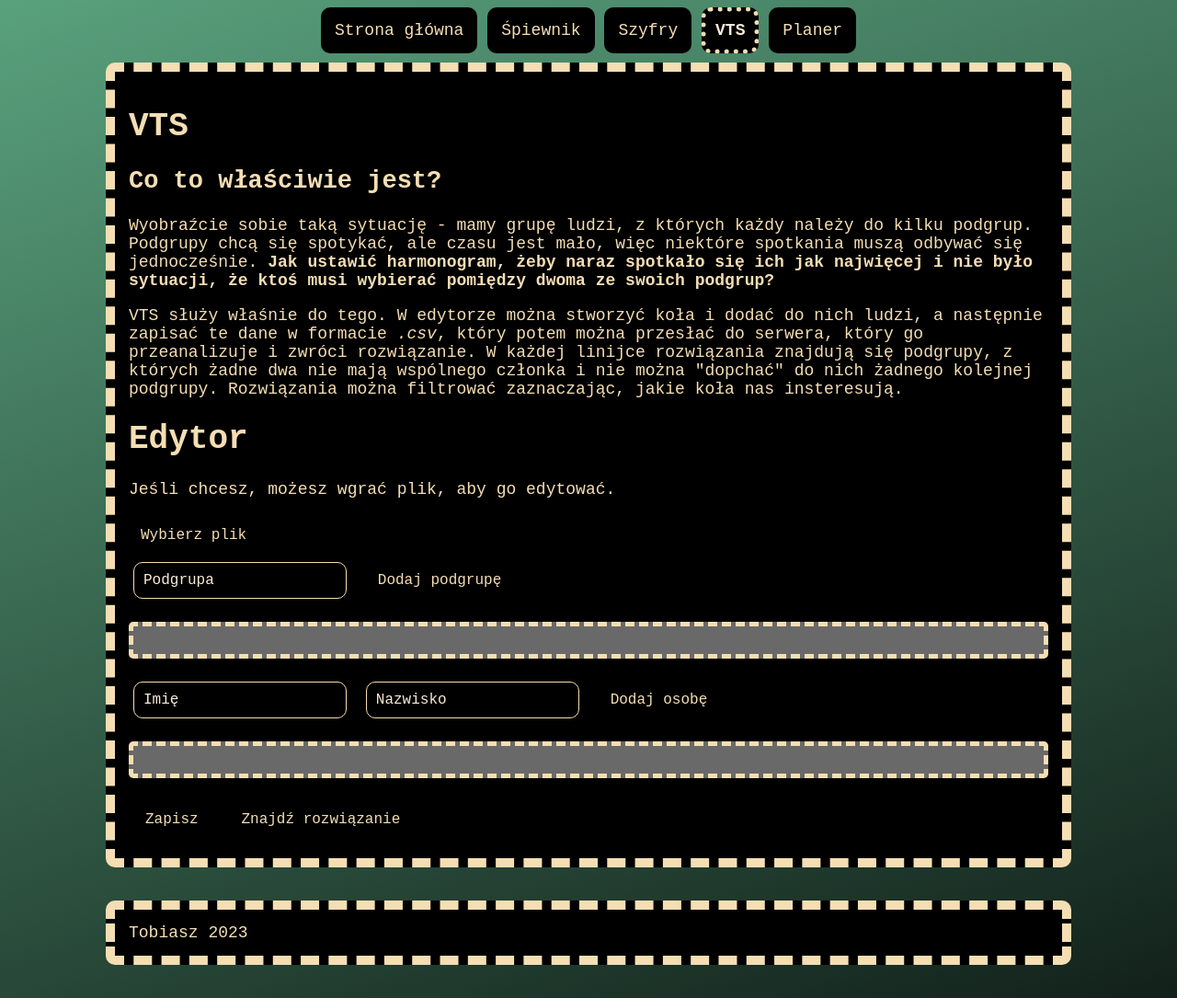
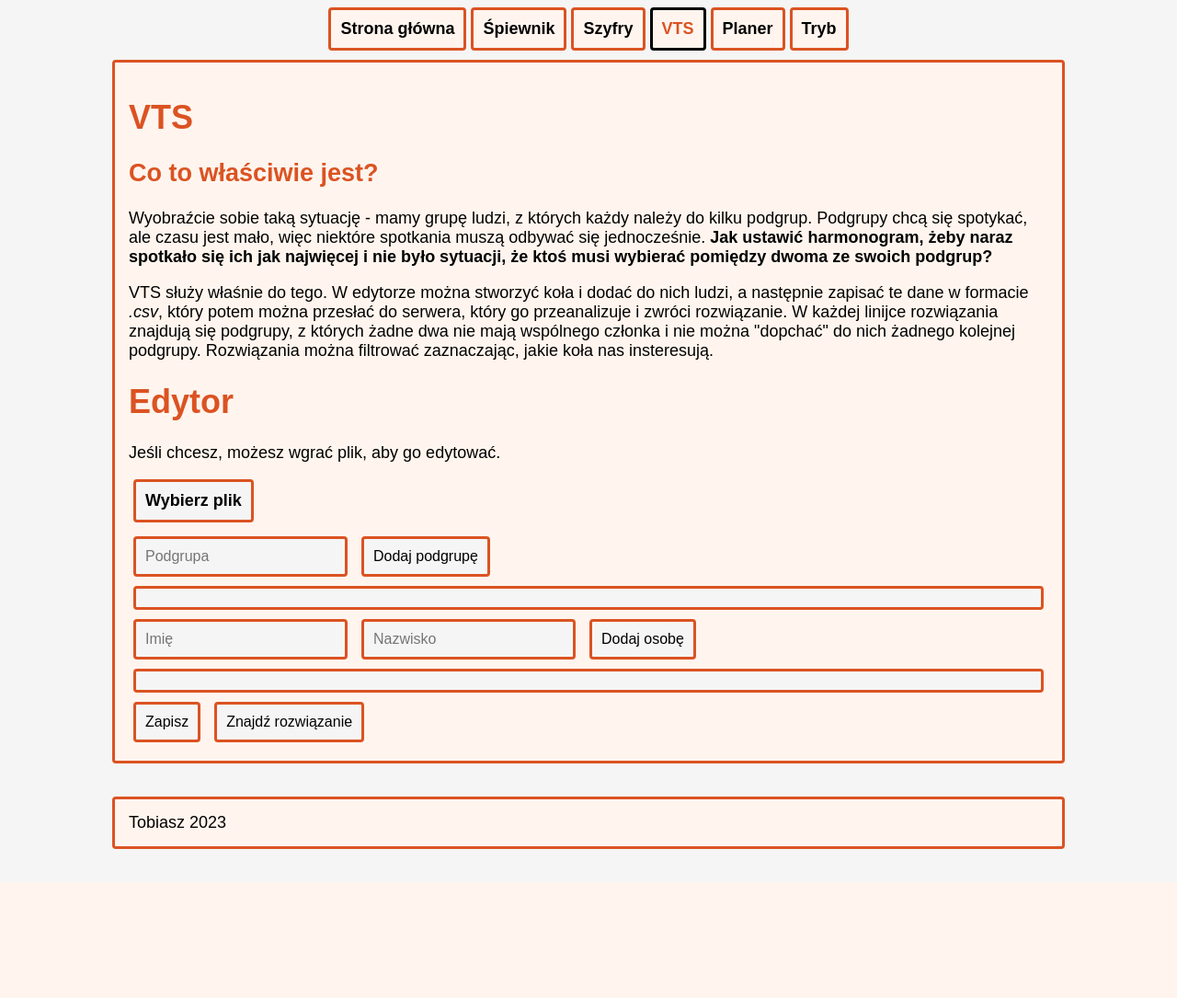
Before and after one commit to UgaBuga1655/strona, a Flask app: page /vts/ in a window 1280 px wide. Shown: the whole page at 92% size. After the commit the page ends 923 px from the top, so only its background shows below. Run offline with Flask 3, Linux system fonts and the light colour scheme.

Commit message:
whats going on

```diff
--- a/app.py
+++ b/app.py
@@ -1,4 +1,4 @@
-from flask import Flask, render_template
+from flask import Flask, render_template, session, redirect, request
 from config import Config, db
 
 app = Flask(__name__)
@@ -28,6 +28,14 @@ app.register_blueprint(monte_planer, url_prefix='/vdp')
 from blueprints.gabaguessr.routes import gabaguessr
 app.register_blueprint(gabaguessr, url_prefix='/gabaguessr')
 
+@app.get('/toggle_theme')
+def toggle_theme():
+    current_theme = session.get('theme')
+    session['theme'] ='dark' if current_theme == 'light' else 'light'
+    print(session.get('theme'))
+
+    return redirect(request.args.get('current_page'))
+
 if __name__ == "__main__":
     with app.app_context():
         db.create_all()
--- a/blueprints/monte_planer/templates/monte_planer.html
+++ b/blueprints/monte_planer/templates/monte_planer.html
@@ -24,7 +24,7 @@
 <p>Napisałem go w pythonie, korzystając z biblioteki PyQt5, więc powinien działać na każdym systemie operacyjnym. Kod źródłowy można znaleść <a href="https://github.com/TobiaszAGH/monte_planer/">tutaj</a>. Dla mniej technicznych osób przygotowałem pakiet <a href="{{ url_for('.static', filename='monte-planer.deb') }}">.deb</a>, który można zainstalować na Debianie i jego pochodnych, np. Ubuntu. Jeśli chcesz przetestować i potrzebujesz pomocy - <a href="mailto:tobiasz.salik@gmail.com">zachęcam do kontaktu!</a> :)</p>
 
 <p style="text-align: center; margin: 30px;">
-<a class="big-button" href="{{ url_for('.static', filename='monte-planer.deb') }}">Pobierz</a>
+<a class="button" href="{{ url_for('.static', filename='monte-planer.deb') }}">Pobierz</a>
 </p>
 <h2>Instrukcja obsługi</h2>
 <p>Najpierw zachęcam, żeby spróbować samodzielnie rozkmninić działanie programu. Zależy mi na tym, żeby był łatwy w obsłudze, więc jestem gotowy pozmieniać go, żeby był bardziej intuicyjny. Jeśli wydaje Ci się, że coś powinno działać w jakiś sposób, to spróbuj to zrobić. Jeśli się nie da, to zapisz to sobie i wyślij mi potem wszystko <a href="mailto:tobiasz.salik@gmail.com">mailem.</a> Powiem tylko, że najlepiej zacząć wypełniać dane zaczynająć od pierwszej zakładki z prawej strony (Pomieszczenia) i iść w lewo. Tak czy siak wrzucam instrukcję jako <a href="https://github.com/TobiaszAGH/monte_planer/">readme na githubie</a>, bo pewnie nie wszystkie funkcje są oczywiste.</p>
--- a/blueprints/szyfry/templates/szyfry.html
+++ b/blueprints/szyfry/templates/szyfry.html
@@ -2,7 +2,7 @@
 
 
 {% block css %}
-<link rel="stylesheet" href="{{ url_for('.static', filename='css/style.css') }}">
+<!-- <link rel="stylesheet" href="{{ url_for('.static', filename='css/style.css') }}"> -->
 {% endblock %}
 
 
--- a/blueprints/vts/static/css/vts.css
+++ b/blueprints/vts/static/css/vts.css
@@ -2,27 +2,26 @@ td {
     padding: 0px 10px;
 }
 button{
-    font-family: 'Courier New', Courier, monospace;
+    /* font-family: 'Courier New', Courier, monospace; */
     font-size: large;
     border-radius: 5px;
-    color: wheat;
-    background-color: dimgray;
+    background-color:  orange;
 }
 button:hover{
     filter: brightness(120%);
     cursor: pointer;
 }
 tr:nth-child(even) td{
-    background-color: dimgray;
+    background-color: orange;
 }
 #table tr:nth-child(odd) td, #table tr:nth-child(odd) button {
-    background-color: gray;
+    background-color: whitesmoke;
 }
 
 #answers tr button  {
     margin-bottom: 3px;
 }
-input[type=text] {
+/* input[type=text] {
     font-family: 'Courier New', Courier, monospace;
     font-size: medium;
     color: wheat;
@@ -35,10 +34,10 @@ input[type=text] {
     border-color: wheat;
     border-radius: 10px;
     transition: all 0.2s ease-in;
-}
+} */
 
 
-input[type=button], input[type=submit], label{
+/* input[type=button], input[type=submit], label{
     font-family: 'Courier New', Courier, monospace;
     font-size: medium;
     color: wheat;
@@ -51,21 +50,22 @@ input[type=button], input[type=submit], label{
     border-color: black;
     border-radius: 10px;
     transition: all 0.2s ease-in;
-}
+} */
 
-input[type=button]:hover, input[type=submit]:hover, label:hover {
+/* input[type=button]:hover, input[type=submit]:hover, label:hover {
     font-weight: bold;
     border-color: wheat;
     cursor: pointer;
     color: antiquewhite;
-}
-
+} */
+/*
 ::placeholder {
     font-family: 'Courier New', Courier, monospace;
-    color: antiquewhite;
+    color: antiquewhite; */
 
-}
+/* } */
 
 .inset {
     border-style: inset;
+    filter: brightness(120%);
 }
--- a/blueprints/vts/templates/vts.html
+++ b/blueprints/vts/templates/vts.html
@@ -27,8 +27,8 @@
 <p>Jeśli chcesz, możesz wgrać plik, aby go edytować.</p>
 
 
-<div>
-    <label for="file-form">
+<div style="padding-left: 5px;">
+    <label class='button' for="file-form">
         Wybierz plik
     </label>
     <input style="display: none;" type="file" id="file-form">
--- a/static/css/main.css
+++ b/static/css/main.css
@@ -1,17 +1,22 @@
+
 html {
     min-height: 100%;
     font-size: large;
-    font-family:'Courier New', Courier, monospace;
+    font-family:Arial;
 }
 
 body {
     height: 100%;
     /* background-color: rgb(18, 33, 26); */
-    background: linear-gradient(160deg,rgb(89, 161, 125) 0%, rgb(18, 33, 26)100%);
+    background-color: var(--main-bg-color);
+    color: var(--text-color)
+    /* background: linear-gradient(160deg,rgb(89, 161, 125) 0%, rgb(18, 33, 26)100%); */
     /* background: linear-gradient(160deg,rgba(37,0,186,1) 0%, rgba(9,9,121,1) 30%, rgba(2,0,36,1) 100%); */
 }
 
-
+    h1, h2, h3 {
+        color: var(--accent-color);
+}
 header.navbar{
     max-width: 950px;
     width: fit-content;
@@ -21,52 +26,82 @@ header.navbar{
 
 header.navbar a:hover, .button:hover, .active-tab {
     cursor: pointer;
-    color: antiquewhite !important;
-    border-color: wheat !important;
-    font-weight: bold;
+    color: var(--accent-color) !important;
+    border-color: var(--text-color) !important;
+    /* font-weight: bold; */
 }
 
 header.navbar a, .button {
     font-size: large;
-    color: wheat;
+    color: var(--text-color);
     text-decoration: none;
     display: inline-block;
-    background-color: black;
+    /* background-color: var(--main-bg-color); */
     padding: 10px;
-    border: 5px;
-    border-style: dotted;
-    border-color: black;
+    border: 3px;
+    font-weight: bold;
+    border-style: solid;
+    border-color: var(--accent-color);
     transition: all 0.2s ease-out;
-    border-radius: 10px;
+    border-radius: 4px;
     margin-bottom: 10px;
 }
 
-input {
+header.navbar a {
+    background-color: var(--secondary-bg-color);
+}
+
+.button {
+    background-color: var(--main-bg-color);
+}
+input, textarea, select {
+    cursor: pointer;
+    /* font-family: 'Courier New', Courier, monospace; */
+    font-size: medium;
+    color: var(--text-color);
+    text-decoration: none;
+    /* display: block; */
+    background-color: var(--main-bg-color);
+    border-radius: 4px;
+    transition: all 0.2s ease-out;
+    padding: 10px;
+    margin: 5px;
+    border: 3px;
+    border-style: solid;
+    border-color: var(--accent-color);
+}
+input:hover, select:hover{
+    color: var(--accent-color);
+    border-color: var(--text-color);
+}
+
+textarea {
+    width: calc(100% - 35px);
+    display: block;
+}
+/* input, textarea, select{
     font-family: 'Courier New', Courier, monospace;
     font-size: medium;
     color: wheat;
     text-decoration: none;
     /* display: block; */
-    background-color: black;
+    /* background-color: var(--text-color);
     border-radius: 10px;
     transition: all 0.1s ease-in;
     padding: 10px;
     margin: 5px;
     border: 1px;
-    border-style: solid;
-}
+    border-style: solid; */
+/* } */
 
-input[type='submit']{
-    cursor: pointer;
-}
 
 a {
     text-decoration: none;
-    color: goldenrod;
+    color: var(--accent-color);
 }
 
 a:hover {
-    color: wheat;
+    color: var(--secondary-accent-color);
 }
 
 div.wrapper {
@@ -74,12 +109,11 @@ div.wrapper {
     margin: auto;
     margin-bottom: 2em;
     max-width: 1000px;
-    background-color: black;
-    color: wheat;
-    border: 10px;
-    border-color: wheat;
-    border-style: dashed;
-    border-radius: 10px;
+    background-color: var(--secondary-bg-color);
+    border: 3px;
+    border-color: var(--accent-color);
+    border-style: solid;
+    border-radius: 4px;
 }
 
 figure {
@@ -104,15 +138,16 @@ figcaption {
 }
 
 div.card {
-    padding: 15px;
-    margin-top: 1em;
-    margin-bottom: 1em;
-    background-color: dimgrey;
-    color: wheat;
-    border: 5px;
-    border-color: wheat;
-    border-style: dashed;
-    border-radius: 5px;
+    padding: 10px;
+    /* margin-top: 1em; */
+    /* margin-bottom: 1em; */
+    margin: 5px;
+    background-color: var(--main-bg-color);
+    /* color: ; */
+    border: 3px;
+    border-color: var(--accent-color);
+    border-style: solid;
+    border-radius: 4px;
     overflow-wrap: break-word;
 }
 
--- a/templates/base.html
+++ b/templates/base.html
@@ -8,6 +8,28 @@
     <title>
         {% block title %}{% endblock %} - tobiasz.xyz
     </title>
+    {% if session.get('theme') == 'dark' %}
+    <style>
+        :root{
+                --main-bg-color: rgb(28, 1, 63);
+                --secondary-bg-color: rgb(52, 4, 65);
+                --text-color: whitesmoke;
+                --accent-color: rgb(219, 83, 34);
+                --secondary-accent-color: orange;
+            }
+    </style>
+    {% else %}
+    <style>
+        :root{
+                --main-bg-color: whitesmoke;
+                --secondary-bg-color: seashell;
+                --text-color: black;
+                --accent-color: rgb(219, 83, 34);
+                --secondary-accent-color: orange;
+            }
+    </style>
+    {% endif %}
+
 </head>
 <header id="navbar" class="navbar">
     <a id="a-index" href="/">Strona główna</a>
@@ -15,6 +37,7 @@
     <a id="a-szyfry" href="/szyfry">Szyfry</a>
     <a id="a-vts" href="/vts">VTS</a>
     <a id='a-monte_planer' href="/vdp">Planer</a>
+    <a href="{{ url_for('toggle_theme', current_page=request.path) }}">Tryb</a>
     <!-- <a id="a-gra" href="/scouting/gra">Gra 7.DK</a> -->
 </header>
 <body>
```
Also changed, not shown: 1 other file.
